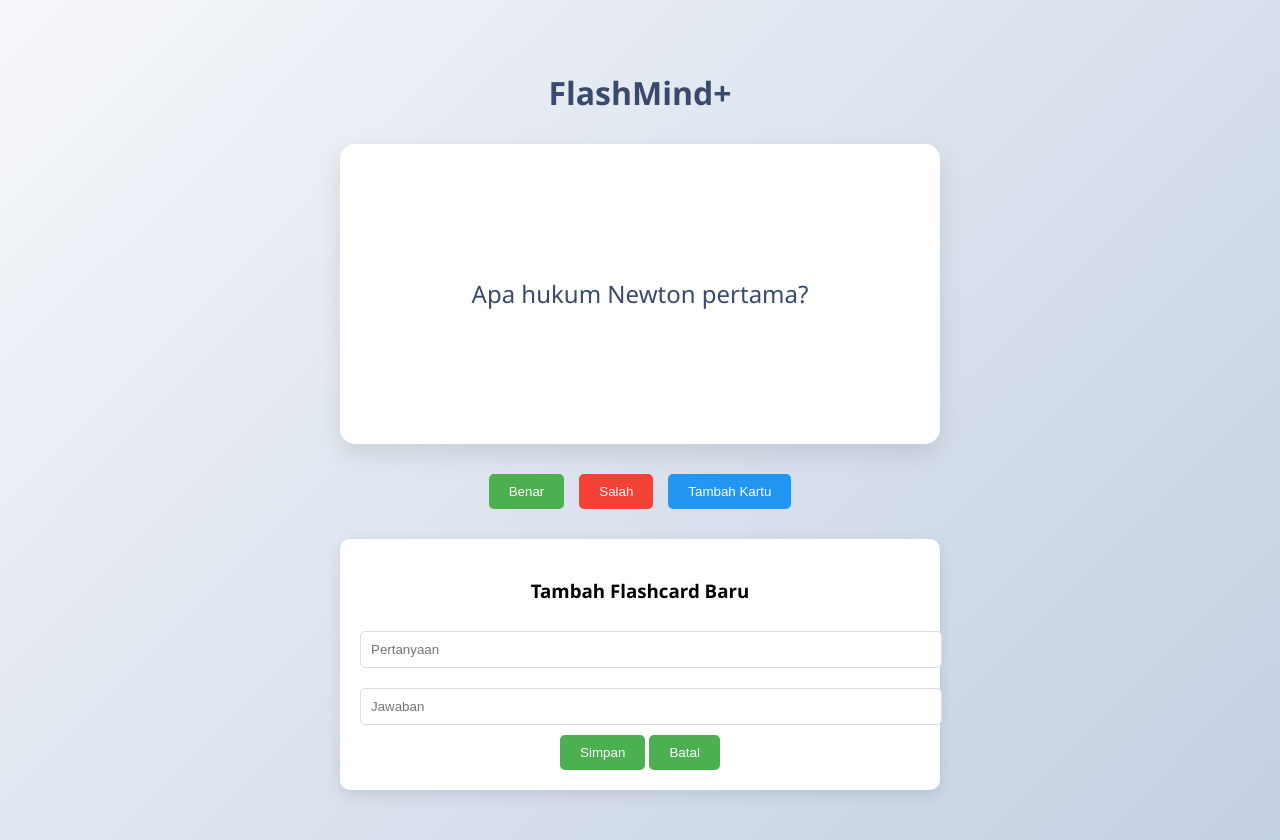
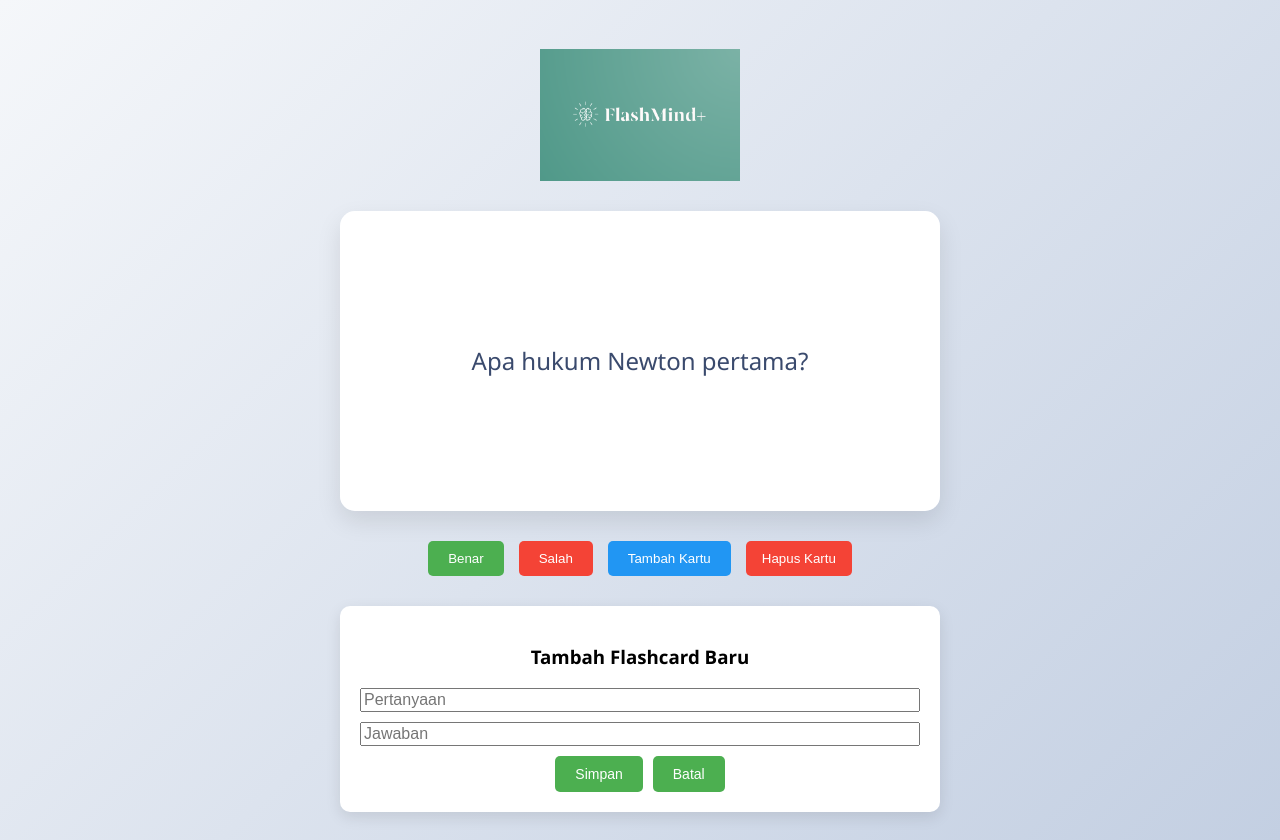
Before and after one commit to SuperKopl1ng/Psikologi-Informasi-Kognitif-Sains, a plain HTML site: page FlashMind+.html in a window 1280 px wide. Both pictures are taken after a click on the button "Tambah Kartu". Drawn offline with Linux system fonts and the light colour scheme.

Commit message:
Add files via upload

```diff
--- a/FlashMind+.html
+++ b/FlashMind+.html
@@ -8,7 +8,7 @@
 </head>
 <body>
     <div class="container">
-        <h1>FlashMind+</h1>
+        <h1><img src="images/logo.png" alt="FlashMind Logo" class="logo"></h1>
 
         <!-- Flashcard Container -->
         <div class="flashcard" id="flashcard">
@@ -27,13 +27,17 @@
             <button id="correct-btn">Benar</button>
             <button id="wrong-btn">Salah</button>
             <button id="add-card-btn">Tambah Kartu</button>
+            <button id="delete-btn">Hapus Kartu</button>
         </div>
 
         <!-- Form to Add New Card (Hidden by Default) -->
         <div class="add-card-form" id="add-card-form">
             <h3>Tambah Flashcard Baru</h3>
+            <div class="form-group">
             <input type="text" id="new-question" placeholder="Pertanyaan">
             <input type="text" id="new-answer" placeholder="Jawaban">
+            </div>
+            <div class="form-buttons">
             <button id="save-card-btn">Simpan</button>
             <button id="cancel-btn">Batal</button>
         </div>
--- a/script.js
+++ b/script.js
@@ -12,6 +12,8 @@ document.addEventListener('DOMContentLoaded', () => {
     const cancelBtn = document.getElementById('cancel-btn');
     const newQuestionInput = document.getElementById('new-question');
     const newAnswerInput = document.getElementById('new-answer');
+    const deleteBtn = document.getElementById('delete-btn');
+    deleteBtn.addEventListener('click', deleteCurrentCard);
 
     // Sample Data
     let flashcards = [
@@ -33,6 +35,7 @@ document.addEventListener('DOMContentLoaded', () => {
     addCardBtn.addEventListener('click', showAddCardForm);
     saveCardBtn.addEventListener('click', saveNewCard);
     cancelBtn.addEventListener('click', hideAddCardForm);
+    deleteBtn.addEventListener('click', deleteCurrentCard);
 
     // Functions
     function showCurrentCard() {
@@ -88,4 +91,18 @@ document.addEventListener('DOMContentLoaded', () => {
             }
         }
     }
+
+    function deleteCurrentCard() {
+        if (flashcards.length === 0) return;
+        flashcards.splice(currentCardIndex, 1);
+
+        if (flashcards.length === 0) {
+            questionEl.textContent = "Semua kartu telah dihapus.";
+            answerEl.textContent = "";
+            return;
+        }
+        // Pastikan index tetap valid
+        currentCardIndex = currentCardIndex % flashcards.length;
+        showCurrentCard();
+    }
 });
--- a/style.css
+++ b/style.css
@@ -109,8 +109,52 @@ button:hover {
 
 .add-card-form input {
     width: 100%;
-    padding: 10px;
-    margin: 10px 0;
-    border: 1px solid #ddd;
+    max-width: 100%;
+    box-sizing: border-box;
+    font-size: 16px;
+}
+
+.form-group input {
+    width: 100%;
+    margin-bottom: 10px;
+    box-sizing: border-box;
+    font-size: 16px;
+}
+
+.form-buttons {
+    display: flex;
+    justify-content: center;
+    gap: 10px;
+}
+
+.add-card-form button {
+    padding: 10px 20px;
     border-radius: 5px;
+    font-size: 14px;
 }
+
+.logo{
+    max-width: 200px;
+    height: auto;
+    display: block;
+    margin: 0 auto;
+}
+
+@media (max-width: 600px) {
+    .logo {
+        max-width: 150px;
+    }
+}
+
+#delete-btn {
+    background-color: #f44336;
+    color: white;
+    padding: 10px 16px;
+    border: none;
+    border-radius: 5px;
+    cursor: pointer;
+}
+
+#delete-btn:hover {
+    background-color: #d32f2f;
+}
```
Also changed, not shown: images/logo.png (added).
